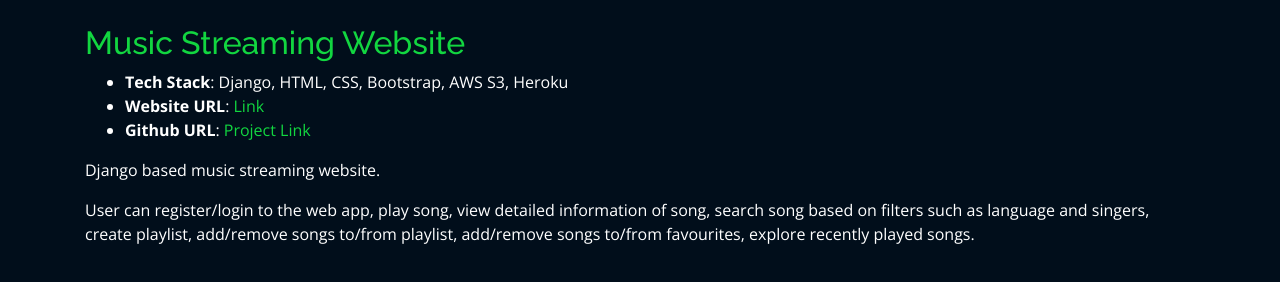
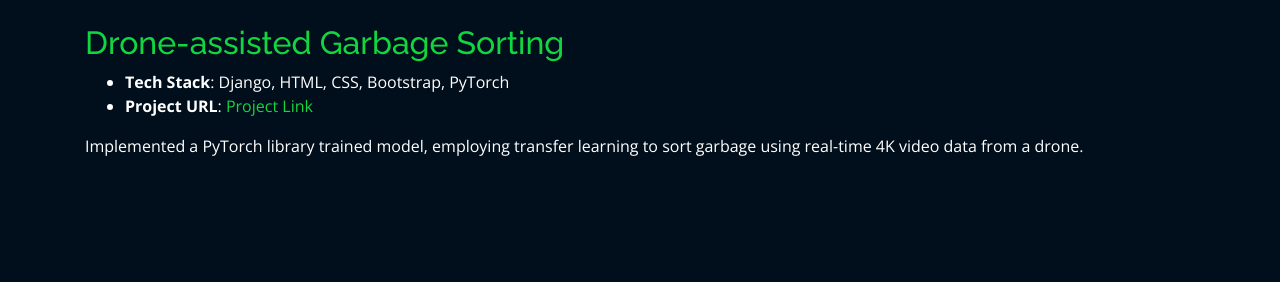
Before and after one commit to yakupablak/yakupablak.github.io, a plain HTML site: page projects/musicplayer.html in a window 1280 px wide. Drawn offline with nearby package versions, Linux system fonts and the light colour scheme; some packages are replaced by stand-ins of ours; a script that the page names is missing; files whose address does not match are found by name.

Commit message:
Update musicplayer.html

```diff
--- a/projects/musicplayer.html
+++ b/projects/musicplayer.html
@@ -43,19 +43,15 @@
 
             <div class="col-lg-12 portfolio-info">
               <br>
-              <h2 style="color:#12d640">Music Streaming Website</h2>
+              <h2 style="color:#12d640">Drone-assisted Garbage Sorting</h2>
               <ul>
-                <li><strong>Tech Stack</strong>: Django, HTML, CSS, Bootstrap, AWS S3, Heroku</li>
-                <li><strong>Website URL</strong>: <a href="https://galvanic-music.herokuapp.com/" target="_blank">Link</a></li>
-                <li><strong>Github URL</strong>: <a href="https://github.com/rajaprerak/MusicPlayer" target="_blank">Project Link</a></li>
+                <li><strong>Tech Stack</strong>: Django, HTML, CSS, Bootstrap,  PyTorch</li>
+
+                <li><strong>Project URL</strong>: <a href="https://youtu.be/sOWB2fppeQU" target="_blank">Project Link</a></li>
               </ul>
 
               <p>
-                Django based music streaming website.
-              </p>
-              <p>
-                User can register/login to the web app, play song, view detailed information of song, search song based on filters such as language and singers, create playlist, add/remove songs to/from playlist, add/remove songs to/from favourites, explore recently played songs.
-              </p>
+                Implemented a PyTorch library trained model, employing transfer learning to sort garbage using real-time 4K video data from a drone. </p>
             </div>
 
           </div>
```
